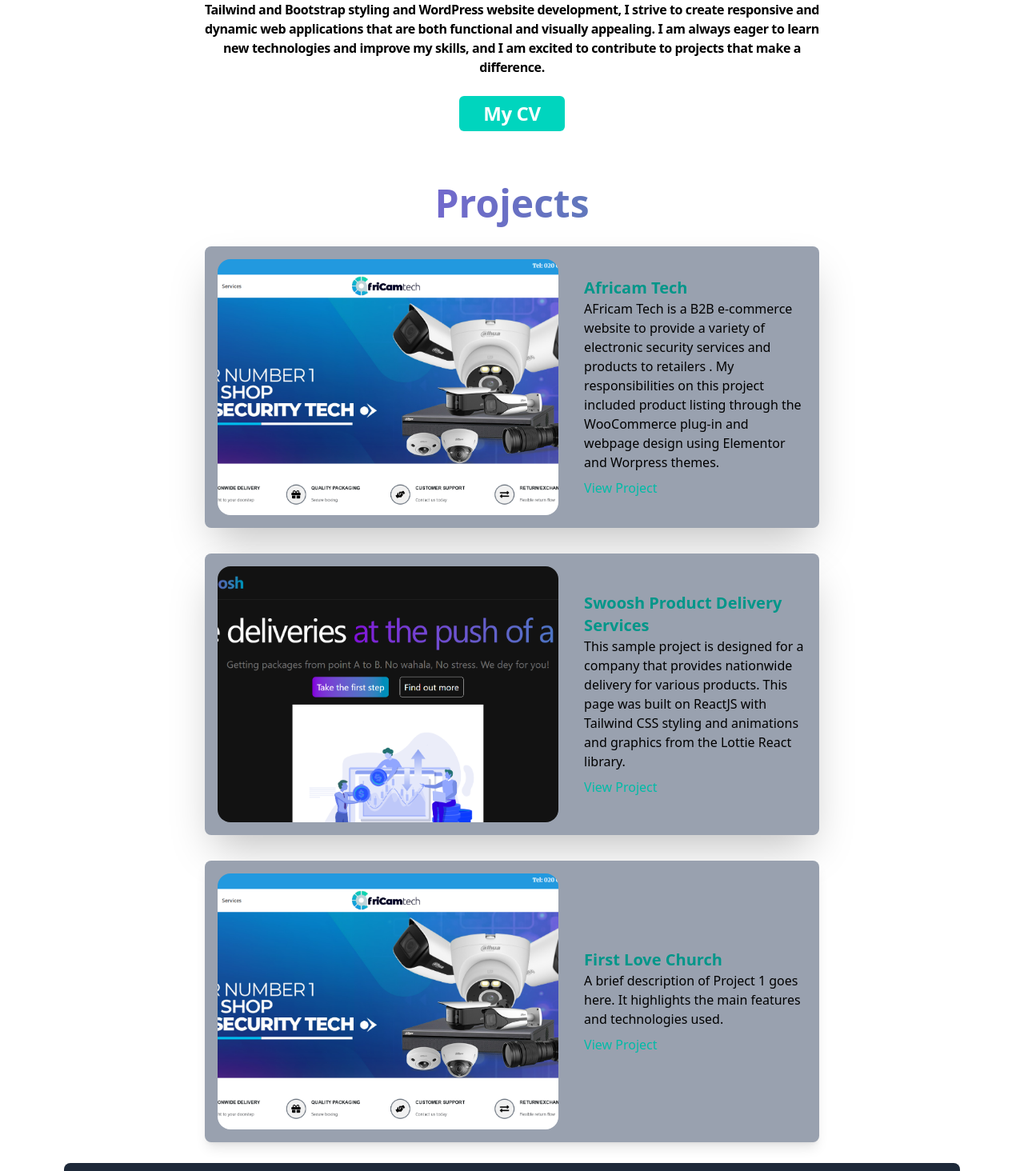
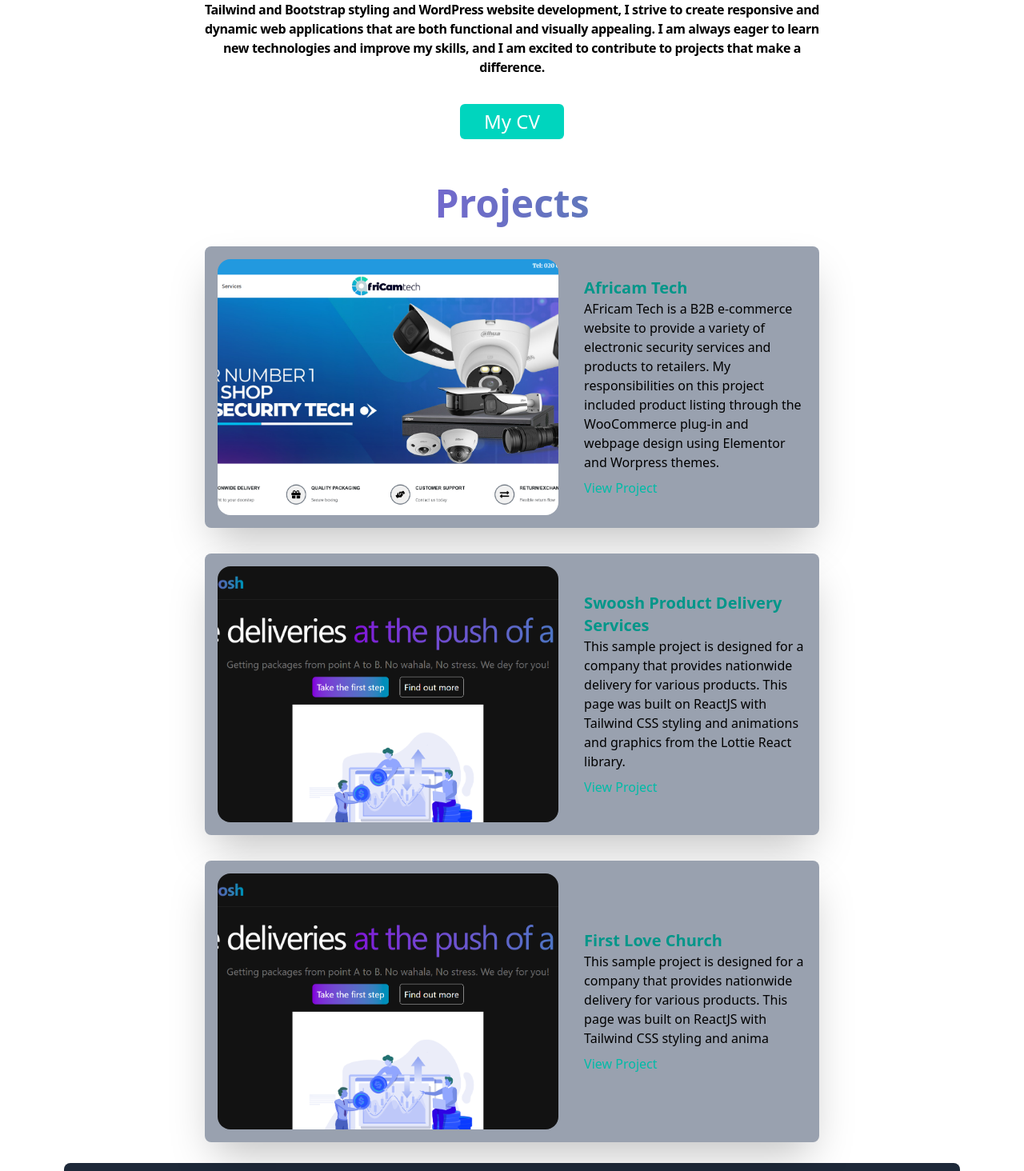
Before and after one commit to urieltetteh97/folio, a React (Vite) app in the folder portfolio-app/: page / in a window 1280 px wide. Shown: the part 647-2111 px from the top of the page at 80% size. Built offline with nearby package versions, Linux system fonts and the light colour scheme; a web font is replaced by a local one.

Commit message:
fade in animation added to different sections

```diff
--- a/portfolio-app/src/components/About.jsx
+++ b/portfolio-app/src/components/About.jsx
@@ -3,32 +3,46 @@
 import profilePic from '../assets/uu.jpg'
 
 const About = () => {
+  const fadeInUp = {
+    initial: {
+      y: 60,
+      opacity: 0
+    },
+    animate: {
+      y: 0,
+      opacity: 1,
+      transition: {
+        duration: 1.5,
+        ease: "easeOut"
+      }
+    }
+  }
+
   return (
     <section id='home' className="w-full ps-5.5">
       <motion.div
         className="flex flex-col md:flex-row items-center justify-center md:space-x-8 w-full h-auto text-center my-8"
-        initial={{ opacity: 0, y: 50 }}
-        whileInView={{ opacity: 1, y: 0 }}
-        transition={{ duration: 0.8 }}
-        viewport={{ once: true }}
+        variants={fadeInUp}
+        initial="initial"
+        animate="animate"
       >
         <div className="md:w-1/2 w-full flex flex-col justify-center items-start md:text-left text-center">
           <motion.h1
-            initial={{ opacity: 0, x: -50 }}
-            whileInView={{ opacity: 1, x: 0 }}
-            transition={{ duration: 1, delay: 0.2 }}
-            viewport={{ once: true }}
+            variants={fadeInUp}
+            initial="initial"
+            animate="animate"
+            transition={{ delay: 0.5 }}
             className="text-5xl tracking-tight font-bold flex flex-col transform text-transparent bg-clip-text bg-gradient-to-r from-teal-400 to-purple-800 transition-opacity duration-500 fade-in"
           >
             Hi There
             <br />
             I'm Uriel Tetteh
             <motion.span
+              variants={fadeInUp}
+              initial="initial"
+              animate="animate"
+              transition={{ delay: 0.9 }}
               className="text-3xl mt-4 text-black tracking-wide align-start"
-              initial={{ opacity: 0, y: 20 }}
-              whileInView={{ opacity: 1, y: 0 }}
-              transition={{ duration: 1, delay: 0.4 }}
-              viewport={{ once: true }}
             >
               a passionate web developer with a keen interest in creating dynamic and responsive web applications.
             </motion.span>
@@ -37,16 +51,16 @@
 
         <motion.div
           className="md:w-1/2 w-full flex justify-center items-center mt-6 md:mt-0"
-          initial={{ opacity: 0, scale: 0.8 }}
-          whileInView={{ opacity: 1, scale: 1 }}
-          transition={{ duration: 1, delay: 0.6 }}
-          viewport={{ once: true }}
+          variants={fadeInUp}
+          initial="initial"
+          animate="animate"
+          transition={{ delay: 0.6 }}
         >
           <motion.img
-            initial={{ opacity: 0 }}
-            whileInView={{ opacity: 1 }}
-            transition={{ duration: 1.5 }}
-            viewport={{ once: true }}
+            variants={fadeInUp}
+            initial="initial"
+            animate="animate"
+            transition={{ delay: 0.8 }}
             className="w-md h-md object-cover rounded-full"
             src={profilePic}
             alt="Profile"
--- a/portfolio-app/src/components/AboutMe.jsx
+++ b/portfolio-app/src/components/AboutMe.jsx
@@ -2,12 +2,34 @@
 import { motion } from 'framer-motion'
 
 const AboutMe = () => {
+  const fadeInUp = {
+    initial: {
+      y: 60,
+      opacity: 0
+    },
+    animate: {
+      y: 0,
+      opacity: 1,
+      transition: {
+        duration: 0.6,
+        ease: "easeOut"
+      }
+    }
+  }
+
   return (
     <section id='aboutme' className='flex bg-dark justify-center md:mx-10 sm:mx-2.5'>
+      <motion.div
+        variants={fadeInUp}
+        initial="initial"
+        animate="animate"
+        className="flex flex-col items-center"
+      >
         <motion.p
-        initial={{ y: 50, opacity: 0 }}
-        animate={{ y: 0, opacity: 1 }}
-        transition={{ duration: 1.5 }}
+          variants={fadeInUp}
+          initial="initial"
+          animate="animate"
+          transition={{ delay: 0.2 }}
           className="text-black text-md text-center py-2.5 px-2.5 sm:w-3/3 md:w-2/3 font-semibold tracking-tight"
         >
           My journey in web development has been fueled by a love for coding and a desire to build innovative solutions that enhance user experiences.
@@ -15,17 +37,17 @@
           I am always eager to learn new technologies and improve my skills, and I am excited to contribute to projects that make a difference.
           <br />
           <br />
+        </motion.p>
         <motion.button
-          initial={{ scale: 0.9, opacity: 0 }}
-          animate={{ scale: 1, opacity: 1 }}
-          transition={{ duration: 1, delay: 0.5 }}
+          variants={fadeInUp}
+          initial="initial"
+          animate="animate"
+          transition={{ delay: 0.4 }}
           className="rounded-md cursor-pointer bg-teal-400 text-2xl py-1.5 px-7.5 text-white hover:text-black hover:bg-gradient-to-b from-teal-400 to-purple-800 transition-colors duration-500"
         >
           My CV
         </motion.button>
-            </motion.p>
-            <br />
-
+      </motion.div>
     </section>
   )
 }
--- a/portfolio-app/src/components/Projects.jsx
+++ b/portfolio-app/src/components/Projects.jsx
@@ -1,54 +1,93 @@
 import React from 'react'
-import { motion } from 'motion/react'
+import { motion } from 'framer-motion'
 import project1Thumb from '../assets/AfricamTechThumnb.png'
 import swooshThumb from '../assets/swoosh.png'
 
 const Projects = () => {
+  const fadeInUp = {
+    initial: {
+      y: 60,
+      opacity: 0
+    },
+    whileInView: {
+      y: 0,
+      opacity: 1,
+      transition: {
+        duration: 0.6,
+        ease: "easeOut"
+      }
+    }
+  }
+
   return (
+    <section id='projects' className="bg-dark text-center justify-center md:py-6.5 sm:py-12.5">
+      <motion.h1
+        variants={fadeInUp}
+        initial="initial"
+        whileInView="whileInView"
+        viewport={{ once: true }}
+        className='font-semibold md:text-5xl sm:text-4xl py-7.5 bg-clip-text text-transparent bg-gradient-to-l from-teal-600 to-purple-600'
+      >
+        Projects
+      </motion.h1>
+      <div className="flex flex-col gap-8 items-center">
+        {/* Project Cards */}
+        {/*
+          {
+            title: "Africam Tech",
+            description: "AFricam Tech is a B2B e-commerce website to provide a variety of electronic security services and products to retailers. My responsibilities on this project included product listing through the WooCommerce plug-in and webpage design using Elementor and Worpress themes.",
+            image: project1Thumb,
+            link: "https://africamtech.com/"
+          },
+          {
+            title: "Swoosh Product Delivery Services",
+            description: "This sample project is designed for a company that provides nationwide delivery for various products. This page was built on ReactJS with Tailwind CSS styling and animations and graphics from the Lottie React library.",
+            image: swooshThumb,
+            link: "https://swoosh-kappa.vercel.app/"
+          },
+          // ...add other projects
+        */}
+        { [
+          {
+            title: "Africam Tech",
+            description: "AFricam Tech is a B2B e-commerce website to provide a variety of electronic security services and products to retailers. My responsibilities on this project included product listing through the WooCommerce plug-in and webpage design using Elementor and Worpress themes.",
+            image: project1Thumb,
+            link: "https://africamtech.com/"
+          },
+          {
+            title: "Swoosh Product Delivery Services",
+            description: "This sample project is designed for a company that provides nationwide delivery for various products. This page was built on ReactJS with Tailwind CSS styling and animations and graphics from the Lottie React library.",
+            image: swooshThumb,
+            link: "https://swoosh-kappa.vercel.app/"
+          },
+          {
+            title: "First Love Church",
+            description: "This sample project is designed for a company that provides nationwide delivery for various products. This page was built on ReactJS with Tailwind CSS styling and anima",
+            image: swooshThumb,
+            link: "https://swoosh-kappa.vercel.app/"
+          },
 
-
-    <section id='projects' className=" bg-dark text-center justify-center md:py-6.5 sm:py-12.5">
-      <h1 className='font-semibold md:text-5xl sm:text-4xl py-7.5 bg-clip-text text-transparent bg-gradient-to-l from-teal-600 to-purple-600'> Projects</h1>
-      <div className="flex flex-col gap-8 items-center">
-        <div className="flex flex-col md:flex-row bg-gray-400 rounded-lg shadow-2xl
-        overflow-hidden w-full max-w-3xl">
-          <div className="md:w-3/3 w-full flex justify-center items-center p-4">
-            <img src={project1Thumb} alt="Project1 Thumbnail" className='w-5000 h-80 object-cover rounded-2xl ' />
-          </div>
-          <div className="md:w-2/3 w-full flex flex-col justify-center items-start p-4 text-left">
-            <h2 className='text-xl font-bold text-teal-600'>Africam Tech</h2>
-            <p className='text-black'>AFricam Tech is a B2B e-commerce website to provide a variety of electronic security services and products to retailers
-               . My responsibilities on this project included product listing through the WooCommerce plug-in and webpage design using Elementor and Worpress themes.</p>
-            <a href="https://africamtech.com/" className='text-teal-500 hover:underline mt-2'>View Project</a>
-
-          </div>
-        </div>
-        <div className="flex flex-col md:flex-row bg-gray-400 rounded-lg shadow-2xl
-        overflow-hidden w-full max-w-3xl">
-          <div className="md:w-3/3 w-full flex justify-center items-center p-4">
-            <img src={swooshThumb} alt="Project2 Thumbnail" className='w-5000 h-80 object-cover rounded-2xl ' />
-          </div>
-          <div className="md:w-2/3 w-full flex flex-col justify-center items-start p-4 text-left">
-            <h2 className='text-xl font-bold text-teal-600'>Swoosh Product Delivery Services</h2>
-            <p className='text-black'>This sample project is designed for a company that provides nationwide delivery for various products. This page was built on ReactJS with Tailwind CSS styling and animations and graphics from the Lottie React library. </p>
-            <a href="https://swoosh-kappa.vercel.app/" className='text-teal-500 hover:underline mt-2'>View Project</a>
-
-          </div>
-        </div>
-        <div className="flex flex-col md:flex-row bg-gray-400 rounded-lg shadow-lg
-        overflow-hidden w-full max-w-3xl">
-          <div className="md:w-3/3 w-full flex justify-center items-center p-4">
-            <img src={project1Thumb} alt="Project1 Thumbnail" className='w-5000 h-80 object-cover rounded-2xl ' />
-          </div>
-          <div className="md:w-2/3 w-full flex flex-col justify-center items-start p-4 text-left">
-            <h2 className='text-xl font-bold text-teal-600'>First Love Church</h2>
-            <p className='text-black'>A brief description of Project 1 goes here. It highlights the main features and technologies used.</p>
-            <a href="https://flwebsite2.vercel.app/" className='text-teal-500 hover:underline mt-2'>View Project</a>
-
-          </div>
-        </div>
+          // ...add other projects
+        ].map((project, index) => (
+          <motion.div
+            key={index}
+            variants={fadeInUp}
+            initial="initial"
+            whileInView="whileInView"
+            viewport={{ once: true, margin: "-100px" }}
+            className="flex flex-col md:flex-row bg-gray-400 rounded-lg shadow-2xl overflow-hidden w-full max-w-3xl"
+          >
+            <div className="md:w-3/3 w-full flex justify-center items-center p-4">
+              <img src={project.image} alt={`${project.title} Thumbnail`} className='w-5000 h-80 object-cover rounded-2xl' />
+            </div>
+            <div className="md:w-2/3 w-full flex flex-col justify-center items-start p-4 text-left">
+              <h2 className='text-xl font-bold text-teal-600'>{project.title}</h2>
+              <p className='text-black'>{project.description}</p>
+              <a href={project.link} className='text-teal-500 hover:underline mt-2'>View Project</a>
+            </div>
+          </motion.div>
+        )) }
       </div>
-
     </section>
   )
 }
```
Lines whose indentation alone changed are shown as unchanged.
